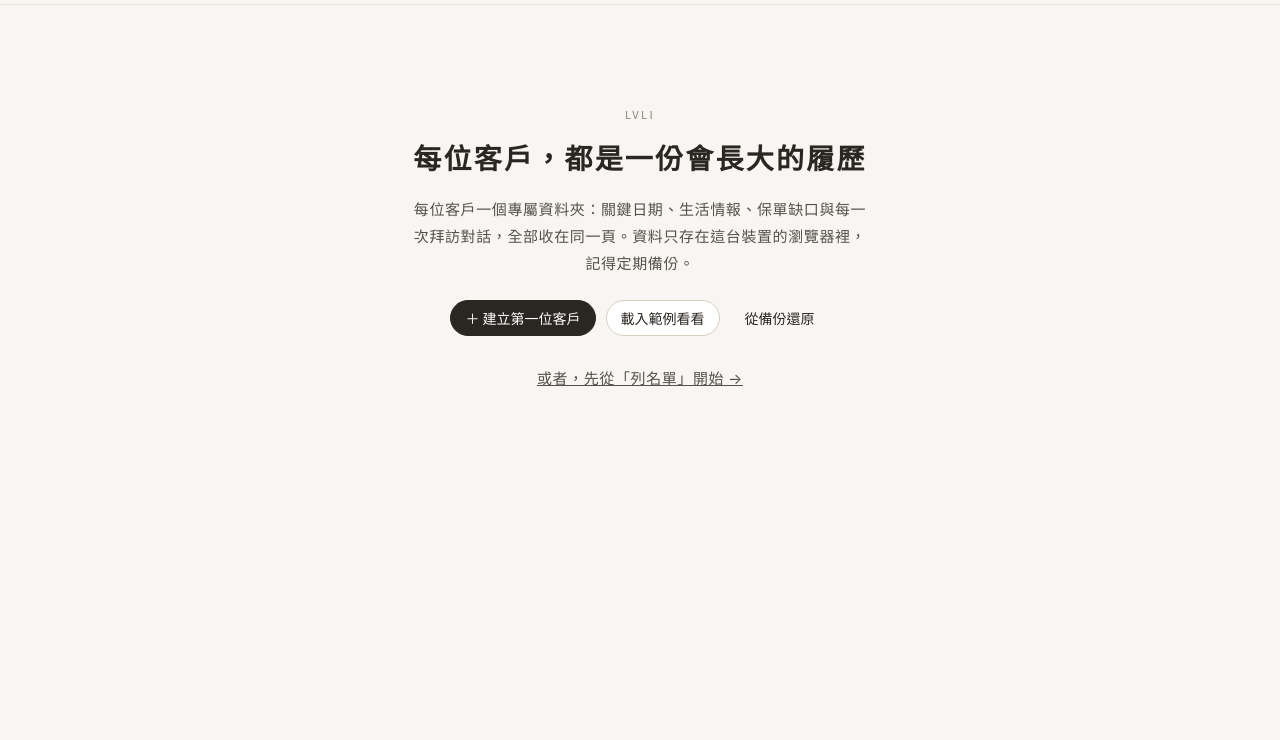
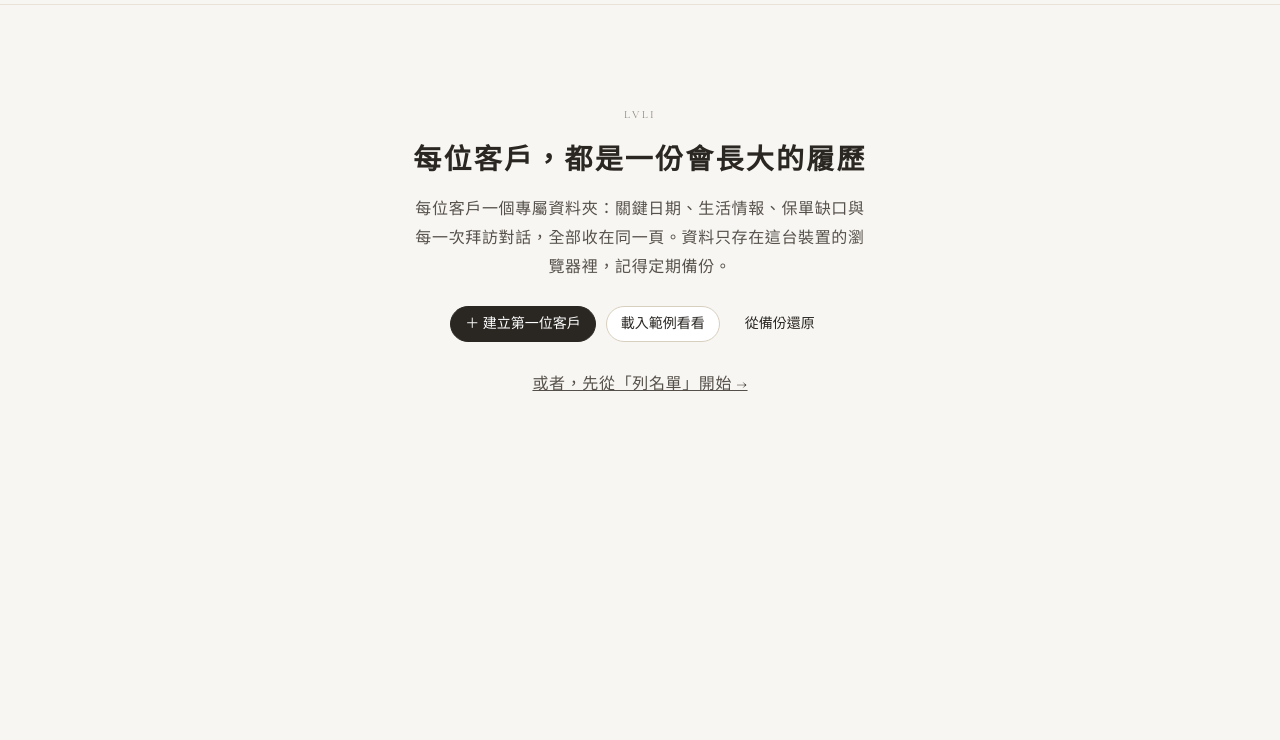
Before and after one commit to duzhi-finance/lvli, a plain HTML site: page index.html in a window 1280 px wide. Shown: the part 60-800 px from the top of the page. Drawn offline with nearby package versions, Linux system fonts and the light colour scheme.

Commit message:
Switch to all-serif type: Cormorant Garamond for Latin and numerals, Noto Serif TC for Chinese
Co-Authored-By: Claude Opus 5.5 <noreply@anthropic.com>
Claude-Session: https://claude.ai/code/session_01RNQaA6nD7j3AikuZiBSU4x

```diff
--- a/index.html
+++ b/index.html
@@ -9,7 +9,7 @@
 <title>履歷</title>
 <link rel="preconnect" href="https://fonts.googleapis.com">
 <link rel="preconnect" href="https://fonts.gstatic.com" crossorigin>
-<link href="https://fonts.googleapis.com/css2?family=Cormorant+Garamond:wght@500;600&family=Noto+Sans+TC:wght@300;400;500&family=Noto+Serif+TC:wght@400;600&display=swap" rel="stylesheet">
+<link href="https://fonts.googleapis.com/css2?family=Cormorant+Garamond:wght@400;500;600;700&family=Noto+Serif+TC:wght@400;500;600;700&display=swap" rel="stylesheet">
 <style>
 :root{
   color-scheme:light;
@@ -20,14 +20,14 @@
   --gap:#B9832A; --gap-soft:#F8EFDD;
   --ok:#5C7A57; --ok-soft:#E9F0E6;
   --blue:#56708A; --blue-soft:#E7EDF3;
-  --serif:"Noto Serif TC","Songti TC",serif;
+  --serif:"Cormorant Garamond","Noto Serif TC","Songti TC",serif;
   --num:"Cormorant Garamond","Noto Serif TC",serif;
-  --sans:"Noto Sans TC",-apple-system,"PingFang TC","Microsoft JhengHei",sans-serif;
+  --sans:"Cormorant Garamond","Noto Serif TC","Songti TC","PMingLiU",serif;
   --r:10px;
 }
 *{box-sizing:border-box}
 html,body{margin:0}
-body{background:var(--bg);color:var(--ink);font-family:var(--sans);font-size:15px;line-height:1.8;letter-spacing:.04em;-webkit-font-smoothing:antialiased;padding-bottom:env(safe-area-inset-bottom)}
+body{background:var(--bg);color:var(--ink);font-family:var(--sans);font-size:16px;line-height:1.8;letter-spacing:.04em;-webkit-font-smoothing:antialiased;padding-bottom:env(safe-area-inset-bottom)}
 a{color:inherit}
 button,input,select,textarea{font:inherit;color:inherit}
 .serif{font-family:var(--serif)}
@@ -354,7 +354,7 @@ dialog::backdrop{background:rgba(42,39,35,.35)}
 .pfoot{display:flex;gap:8px;flex-wrap:wrap;align-items:center;margin:14px 0}
 .pfoot .sp{flex:1}
 /* numerals: Cormorant Garamond */
-.num,.stats b,.fcard .days b,.kd .v,.ev .d b,.bday .d,.funnel b,.goal .num b,.todo .when,.tl-year,.grade,.pol .t .r,.nextbar b{font-family:var(--num);font-variant-numeric:lining-nums}
+.num,.stats b,.fcard .days b,.kd .v,.ev .d b,.bday .d,.funnel b,.goal .num b,.todo .when,.tl-year,.grade,.pol .t .r,.nextbar b{font-family:var(--num)}
 .stats b{font-size:32px;font-weight:500}
 .fcard .days b{font-size:36px;font-weight:500}
 .kd .v{font-size:40px;font-weight:500;line-height:1.15}
@@ -368,7 +368,6 @@ dialog::backdrop{background:rgba(42,39,35,.35)}
 .grade{font-size:17px}
 .pol .t .r,.nextbar b{font-size:16.5px}
 
-.cov-row .amt b,.pbar .amt b,.covall b,.patron .ph2 b,.pov b.num,.amts input,.patrons .bday b{font-variant-numeric:lining-nums}
 /* relationship links */
 .lk{display:flex;align-items:center;gap:10px;padding:8px 0;border-top:1px solid var(--line)}
 .lk:first-of-type{border-top:none}
```
